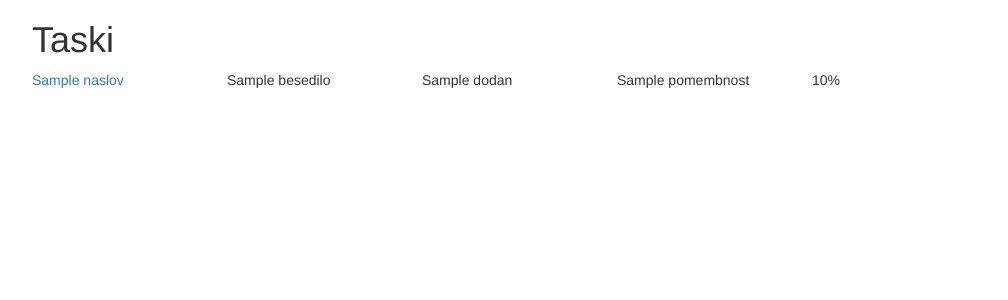
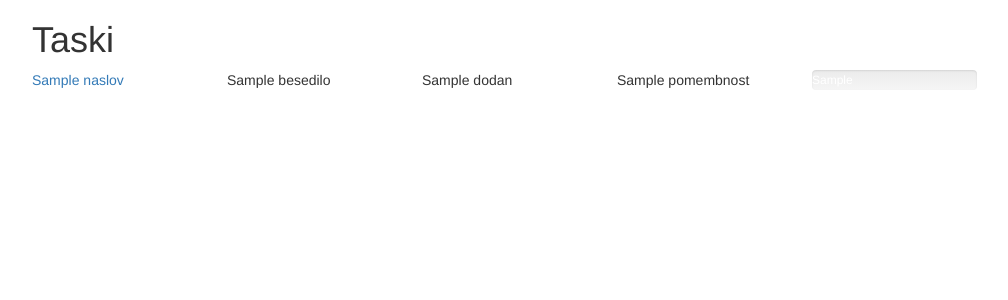
Before and after one commit to jO-Osko/taskManager, a Python web app: template templates/seznam.html in a window 1280 px wide. Shown: the top 300 px of the page, without its empty margins (38-1046 px from the left). Run offline with Jinja, Linux system fonts and the light colour scheme; the template is opened without the code that fills it: most values are stand-ins (such as "Sample title", 1, 10 or a date in 2020); some libraries are stand-ins or nearby versions.

Commit message:
Spremenil dokoncano v integer in dodal progress bar

```diff
--- a/main.py
+++ b/main.py
@@ -73,7 +73,7 @@
         task.naslov = self.request.get("input-naslov")
         task.besedilo = self.request.get("input-besedilo")
         task.pomembnost = int(self.request.get("input-pomembnost"))
-        task.dokoncano = int(self.request.get("input-dokoncano"))/100.0
+        task.dokoncano = int(self.request.get("input-dokoncano")) % 100
 
         task.put()
         return self.redirect_to("seznam")
--- a/models.py
+++ b/models.py
@@ -6,6 +6,6 @@
     dodan = ndb.TimeProperty(auto_now_add=True)
     naslov = ndb.StringProperty()
     besedilo = ndb.TextProperty()
-    dokoncano = ndb.FloatProperty(default=0.0)
+    dokoncano = ndb.IntegerProperty(default=0)
     aktiven = ndb.BooleanProperty(default=True)
     pomembnost = ndb.IntegerProperty()
--- a/templates/seznam.html
+++ b/templates/seznam.html
@@ -11,7 +11,14 @@
                 <div class="col-md-2">{{ sample_task.besedilo }}</div>
                 <div class="col-md-2">{{ sample_task.dodan }}</div>
                 <div class="col-md-2">{{ sample_task.pomembnost }}</div>
-                <div class="col-md-2">{{ sample_task.dokoncano*100 }}%</div>
+                <div class="col-md-2">
+                    <div class="progress">
+                      <div class="progress-bar" role="progressbar" aria-valuenow="{{ sample_task.dokoncano }}"
+                      aria-valuemin="0" aria-valuemax="100" style="width:{{ sample_task.dokoncano }}%">
+                        {{ sample_task.dokoncano }}%
+                      </div>
+                    </div>
+                </div>
             </div>
         {% endfor %}
     </div>
```
Also changed, not shown: templates/posamezen_task.html (+6 -1 lines).
